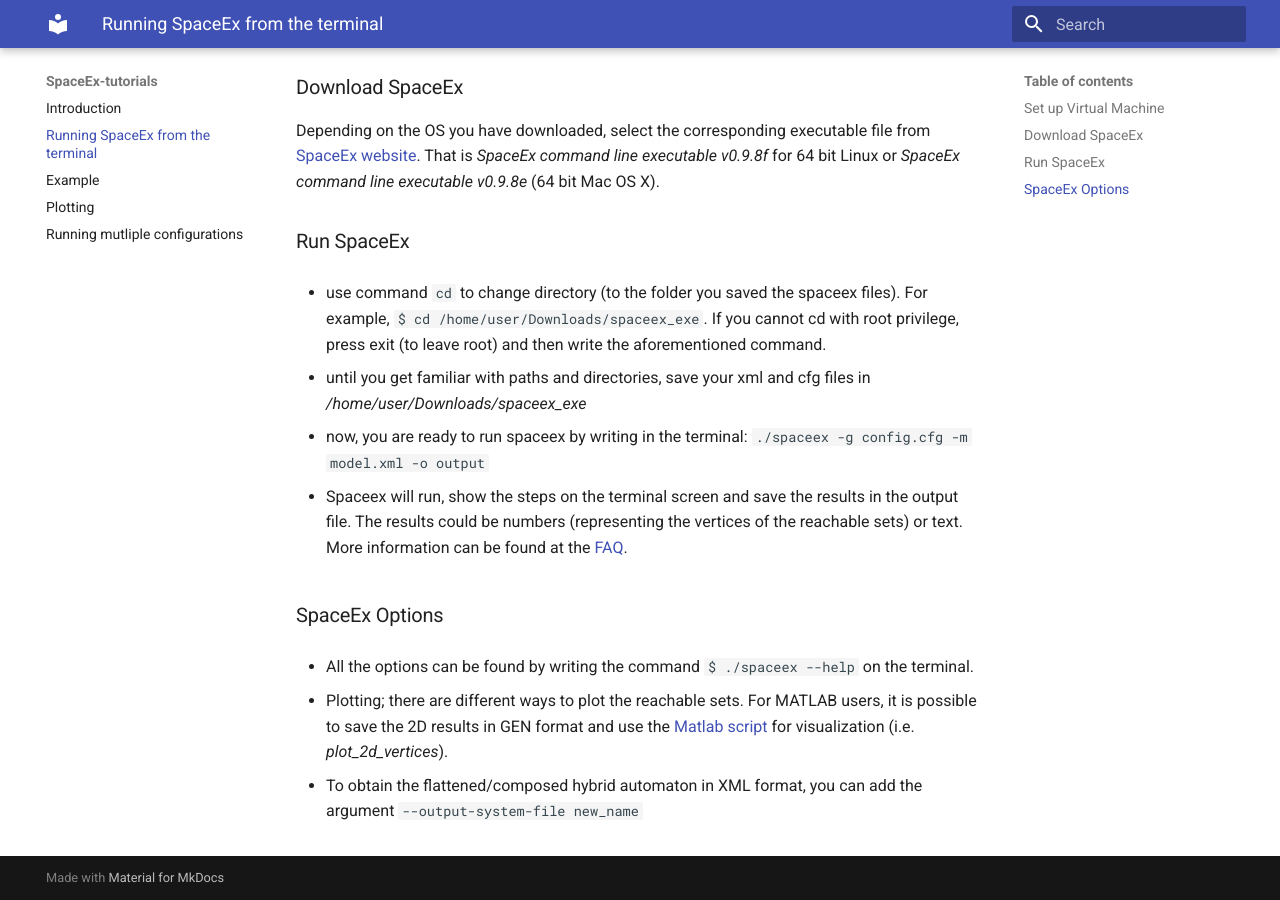
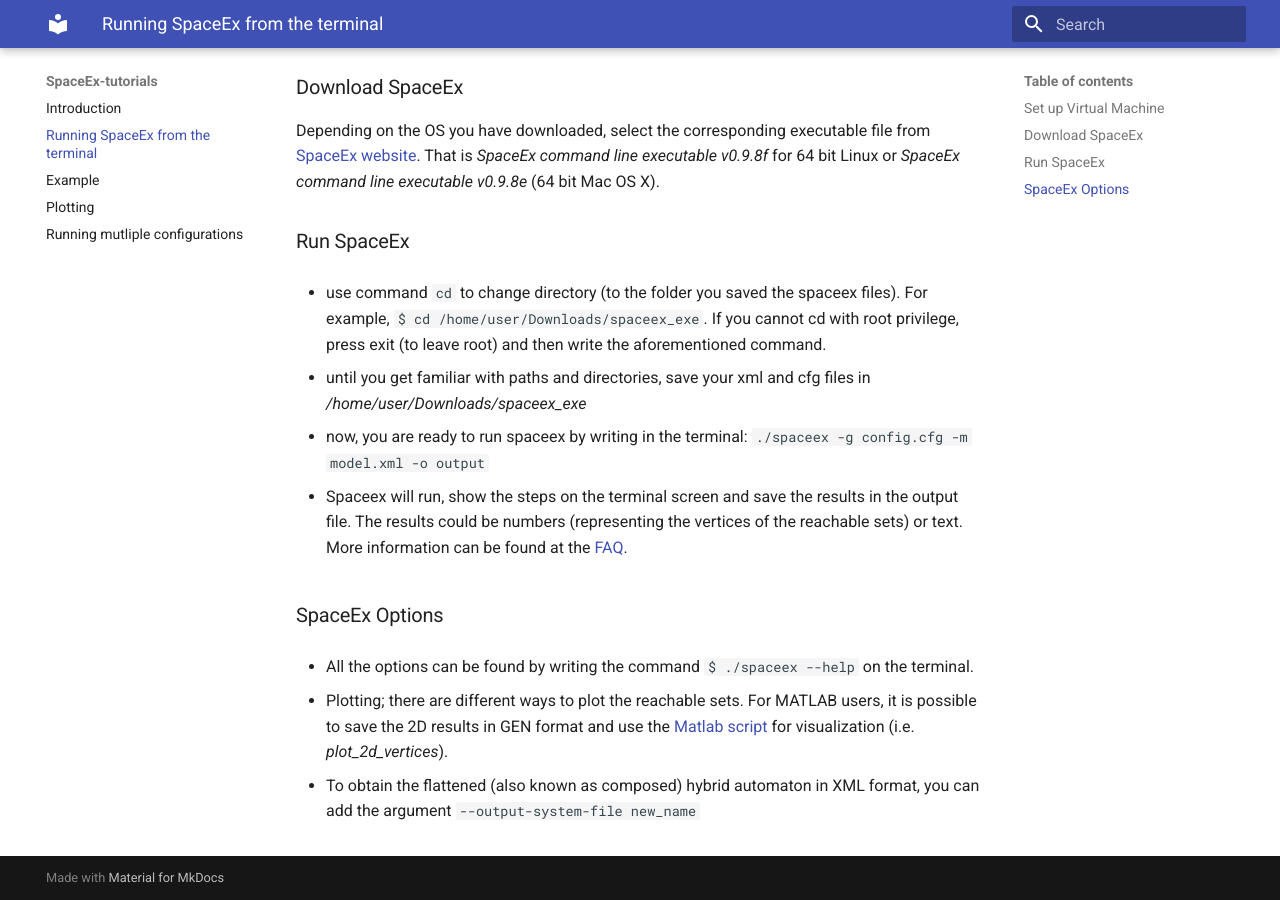
Before and after one commit to nikos-kekatos/SpaceEx-tutorials, an MkDocs documentation site: the page built from Documentation/docs/readme_terminal.md, in a window 1280 px wide and 900 px high, scrolled down 1029 px. Built offline with MkDocs 1.6.1 and Material for MkDocs 9.7.7, drawn with Linux system fonts in a browser that asks for light colours; old or Windows-style settings are respelled for this version of MkDocs.

Commit message:
Update readme_terminal.md

```diff
--- a/Documentation/docs/readme_terminal.md
+++ b/Documentation/docs/readme_terminal.md
@@ -52,4 +52,4 @@ More information can be found  at the [FAQ](http://spaceex.imag.fr/documentation
 
 
 
-   - To obtain the flattened/composed hybrid automaton in XML format, you can add the argument `--output-system-file new_name`
+   - To obtain the flattened (also known as composed) hybrid automaton in XML format, you can add the argument `--output-system-file new_name`
```
